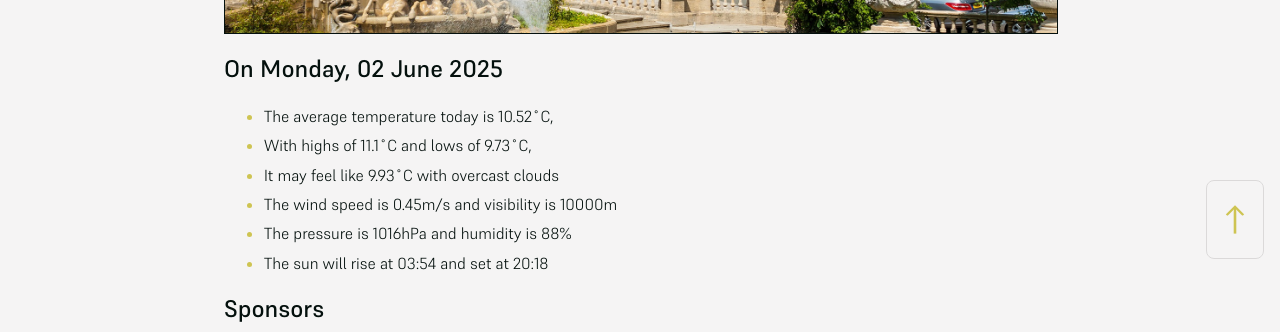
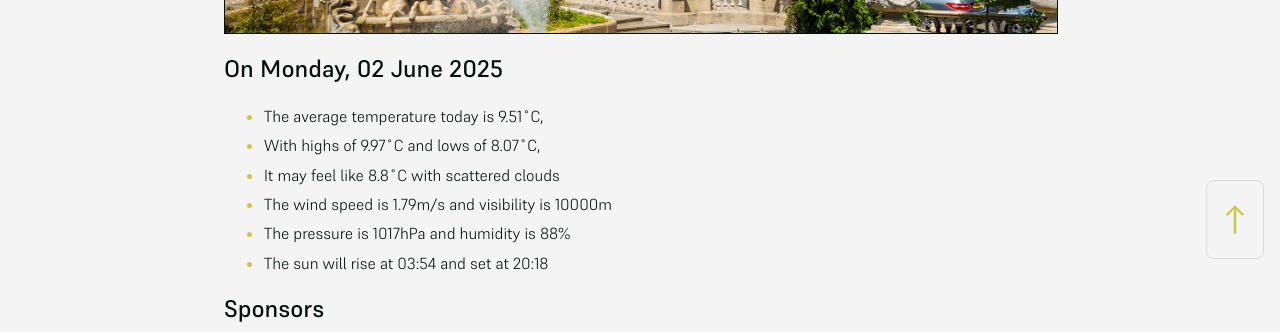
Before and after one commit to mat-0/cheltenham-open-data, a Jekyll site: the page built from index.md, in a window 1280 px wide. Shown: the part 625-957 px from the top of the page. Built offline with Jekyll 4.4.1, drawn with Linux system fonts in a browser that asks for light colours.

Commit message:
Updated 2025-06-02 02:31:44

```diff
--- a/index.md
+++ b/index.md
@@ -10,11 +10,11 @@ seo: Menu
 <!-- weather_marker starts -->
 ## On Monday, 02 June 2025
 
-- The average temperature today is 10.52˚C,
-- With highs of 11.1˚C and lows of 9.73˚C,
-- It may feel like 9.93˚C with overcast clouds
-- The wind speed is 0.45m/s and visibility is 10000m
-- The pressure is 1016hPa and humidity is 88%
+- The average temperature today is 9.51˚C,
+- With highs of 9.97˚C and lows of 8.07˚C,
+- It may feel like 8.8˚C with scattered clouds
+- The wind speed is 1.79m/s and visibility is 10000m
+- The pressure is 1017hPa and humidity is 88%
 - The sun will rise at 03:54 and set at 20:18
 
 <!-- weather_marker ends -->
```
Also changed, not shown: _data/flood.json (+4 -4 lines), _pages/news.md (+5 -5 lines).
